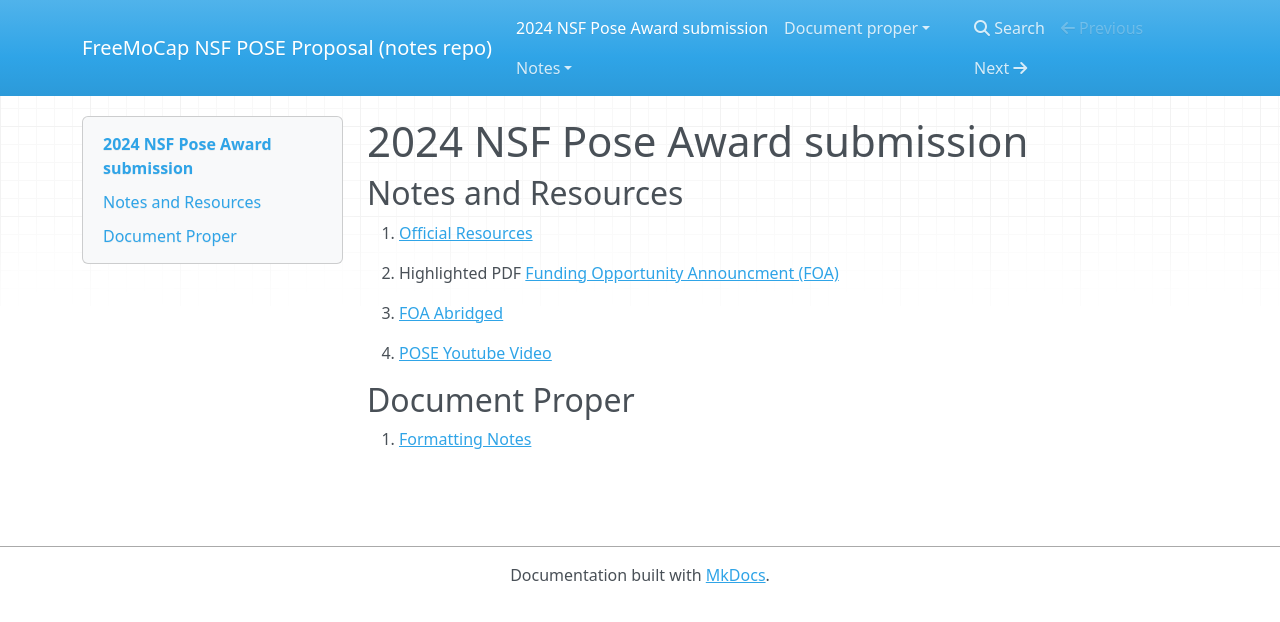
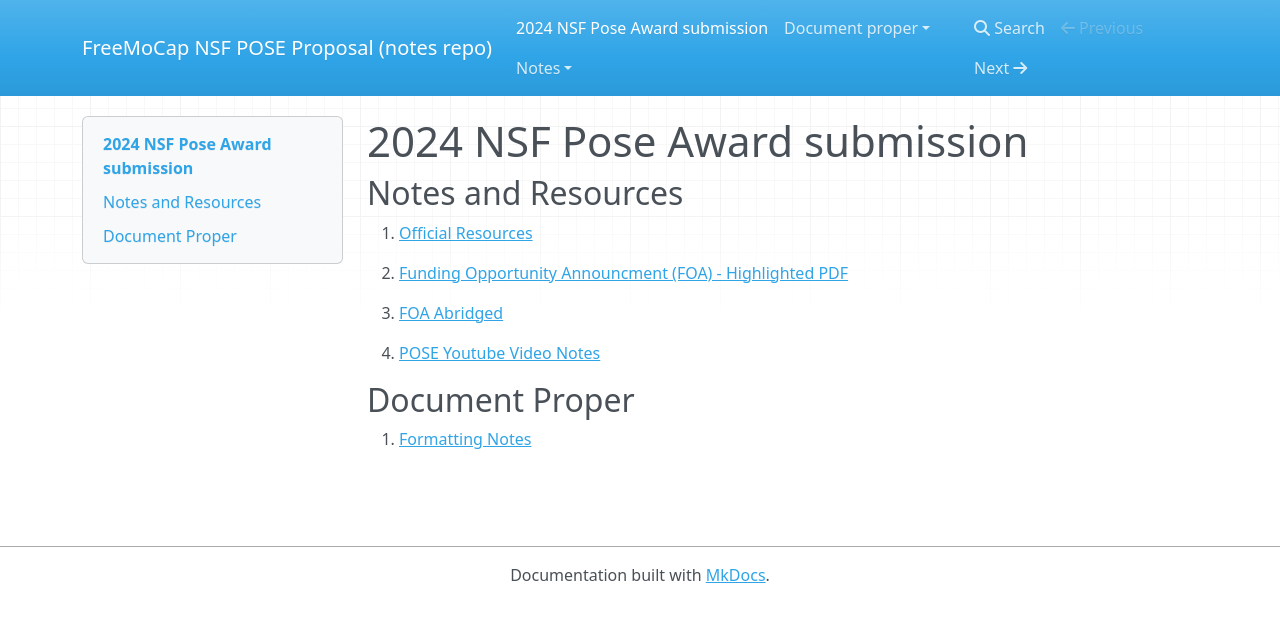
Before and after one commit to freemocap/2025-nsf-pose, an MkDocs documentation site: the page built from docs/index.md, in a window 1280 px wide. Shown: the top 622 px of the page. Built offline with MkDocs 1.6.1, drawn with Linux system fonts in a browser that asks for light colours; nearby versions of some CDN libraries.

Commit message:
Jul 14, 2024, 7:29 AM

```diff
--- a/docs/index.md
+++ b/docs/index.md
@@ -1,12 +1,12 @@
 # 2024 NSF Pose Award submission
 
 ## Notes and Resources
-1. [Official Resources](./d)
+1. [Official Resources](/docs/notes/official_resources.md)
 
-1. Highlighted PDF [Funding Opportunity Announcment (FOA)](./docs/notes/funding-opportunity-announcement-foa/2024_NSF_POSE_foa_nsf23556.pdf)
-   1. [FOA Abridged](./docs/notes/funding-opportunity-announcement-foa/pose_foa_abridged.md)
+1. [Funding Opportunity Announcment (FOA) - Highlighted PDF](/docs/notes/funding-opportunity-announcement-foa/2024_NSF_POSE_foa_nsf23556.pdf)
+   1. [FOA Abridged](/docs/notes/funding-opportunity-announcement-foa/pose_foa_abridged.md)
 
-1. [POSE Youtube Video ](nsf-pose-youtube-video/pose-youtube-video)
+1. [POSE Youtube Video Notes](/docs/notes/nsf-pose-youtube-video/pose-youtube-video.md)
 
 
 ## Document Proper
```
